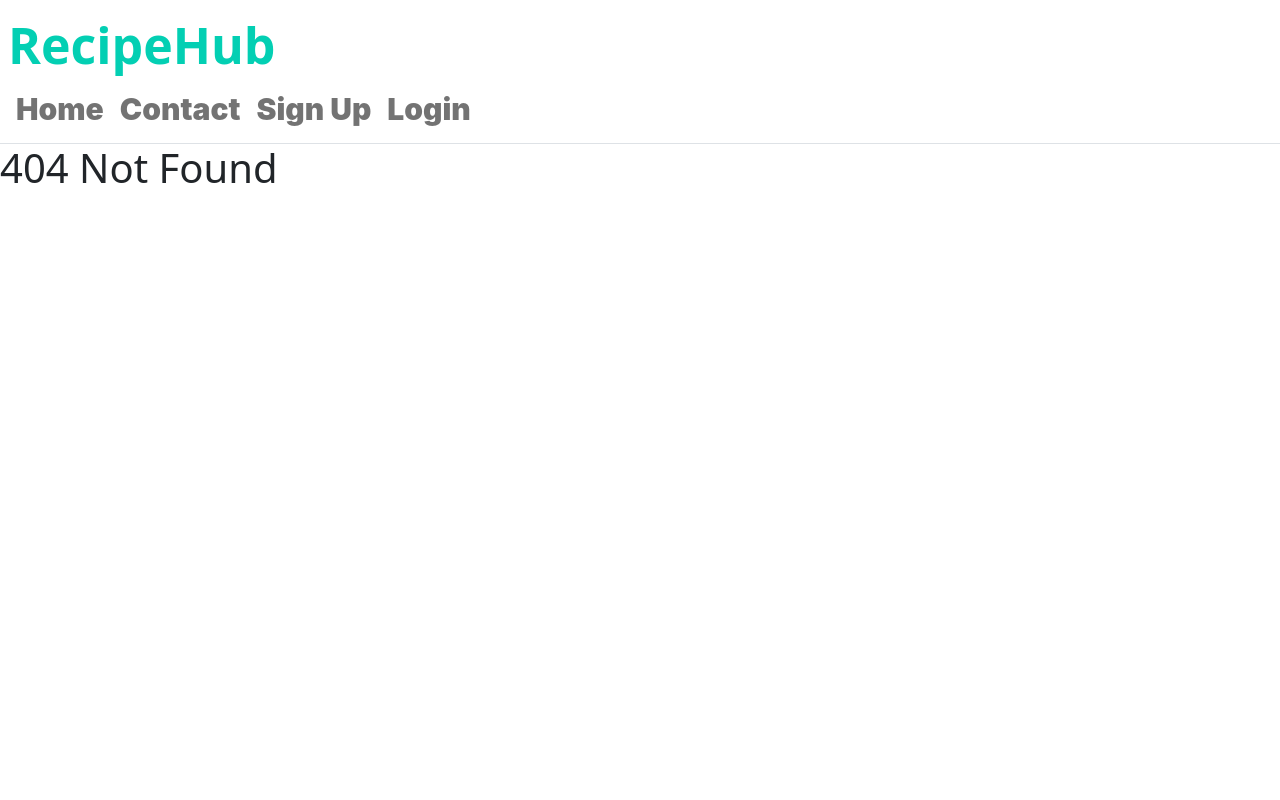
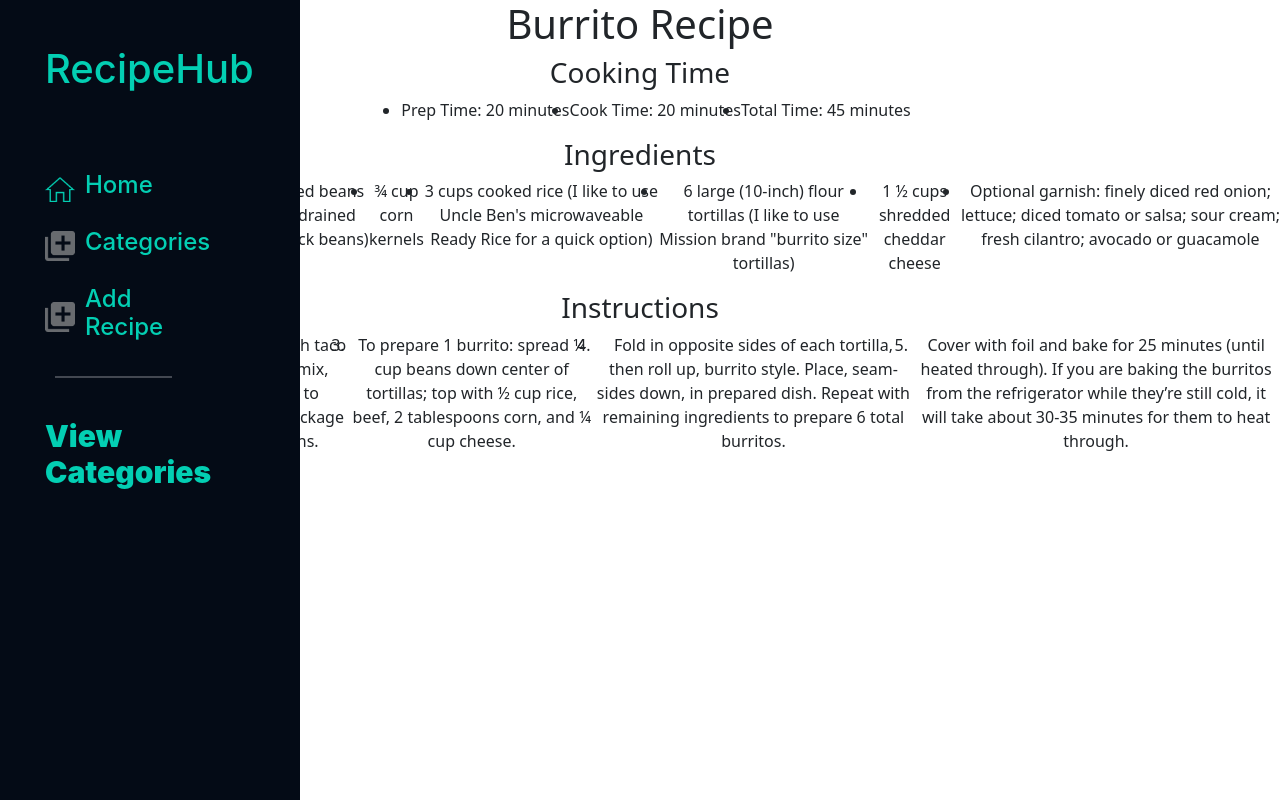
Before and after one commit to Jonathan-Martin1/RecipeHub-Front-End, a React (Create React App) app: page /viewrecipe in a window 1280 px wide. Before the commit this address had no page. Built offline with nearby package versions, Linux system fonts and the light colour scheme.

Commit message:
recipe added

```diff
--- a/src/App.js
+++ b/src/App.js
@@ -12,6 +12,7 @@ import { curRentState } from './assets/pageTitles';
 import HomeNav from './components/homeNav';
 import HomePageContent from './components/homePageContent';
 import NewRecipe from './components/newRecipe';
+import ViewRecipe from './components/viewRecipe';
 import ContactForm from './pages/contactPage';
 import Login from './pages/loginPage';
 import SignUpForm from './pages/signUpPage';
@@ -77,6 +78,14 @@ function App() {
 						</div>
 					)}
 				/>
+				<Route
+					path='/viewrecipe'
+					render={() => (
+						<div>
+							<ViewRecipe />
+						</div>
+					)}
+				/>
 				<Route>
 					<HomeNav />
 					<h1>404 Not Found</h1>
--- a/src/components/cards.js
+++ b/src/components/cards.js
@@ -1,7 +1,38 @@
-import React from 'React';
+import React from 'react';
 
-const Cards = () => {
-	return <div></div>;
+import {
+  Button,
+  Card,
+  Container,
+} from 'react-bootstrap';
+import { useHistory } from 'react-router';
+
+const Cards = (props) => {
+	// const recipeTitle = props.recipeTitle;
+	// const recipeImageURL = props.recipeImageURL;
+	const history = useHistory();
+
+	const handleViewRecipe = (event) => {
+		event.preventDefault();
+		history.push('/viewrecipe');
+	};
+
+	return (
+		<Container>
+			<Card style={{ width: '18rem' }}>
+				<Card.Img
+					variant='top'
+					src='https://www.theseasonedmom.com/wp-content/uploads/2018/02/The-Easiest-Burrito-Recipe-7-150x150.jpg'
+				/>
+				<Card.Body>
+					<Card.Title>Burrito Recipe</Card.Title>
+					<Button variant='primary' onClick={handleViewRecipe}>
+						Go To Recipe
+					</Button>
+				</Card.Body>
+			</Card>
+		</Container>
+	);
 };
 
 export default Cards;
--- a/src/components/mainRecipeContent.js
+++ b/src/components/mainRecipeContent.js
@@ -1,7 +1,13 @@
-import React from 'React';
+import React from 'react';
 
-const mainRecipeContent = () => {
-	return <div></div>;
+import Cards from './cards';
+
+const MainRecipeContent = () => {
+	return (
+		<div>
+			<Cards />
+		</div>
+	);
 };
 
-export default mainRecipeContent;
+export default MainRecipeContent;
--- a/src/components/newRecipe.js
+++ b/src/components/newRecipe.js
@@ -6,25 +6,33 @@ import {
   Container,
   Form,
 } from 'react-bootstrap';
+import { useHistory } from 'react-router';
 
 import UserNav from './userNav';
 
-const NewRecipe = () => {
+const NewRecipe = (props) => {
 	const initialData = {
 		recipeTitle: '',
+		recipeImageURL: '',
 		recipeCookTime: '',
 		recipeInstructions: '',
 		recipeIngredients: '',
 	};
 	const [formData, setFormData] = useState(initialData);
+	const history = useHistory();
 
 	const handleSubmit = (event) => {
 		event.preventDefault();
+		props = formData;
+		history.push('/usercontent');
 	};
 
 	const handleChange = (event) => {
 		setFormData(() => {
-			return { ...formData, [event.target.name]: event.target.value };
+			return {
+				...formData,
+				[event.target.name]: event.target.value,
+			};
 		});
 	};
 
@@ -34,7 +42,6 @@ const NewRecipe = () => {
 				display: 'flex',
 				margin: 'auto',
 				width: 'auto',
-				padding: '10px',
 				justifyContent: 'center',
 			}}>
 			<div>
@@ -61,6 +68,25 @@ const NewRecipe = () => {
 								className='form-control'
 								id='recipeTitle'
 								value={formData.recipeTitle}
+								onChange={handleChange}
+								required
+							/>
+							<label
+								htmlFor='recipeImageURL'
+								className='form-label'
+								style={{
+									color: 'black',
+									display: 'flex',
+									justifyContent: 'center',
+								}}>
+								Recipe Image Address URL
+							</label>
+							<input
+								name='recipeImageURL'
+								type='text'
+								className='form-control'
+								id='recipeImageURL'
+								value={formData.recipeImageURL}
 								onChange={handleChange}
 								required
 							/>
--- a/src/components/signup.css
+++ b/src/components/signup.css
@@ -1,18 +1,8 @@
 /* Choose the symbol, image or numeric for the bullet points on the list: */
-
-/* SYMBOLS and NUMERICS */
-
-ul {
-	list-style-type: square;
-}
-
-ol {
-	list-style-type: decimal;
-}
 
 /* IMAGES: */
 
-li {
+.itemOne {
 	display: flex;
 	margin: 0;
 	padding: 15px 0 15px 60px;
@@ -25,17 +15,17 @@ li {
 
 /* Define the color of each bullet point on the list */
 
-ul {
+.signUp {
 	list-style: none; /* Remove list bullets */
 	padding: 0;
 	margin: 0;
 }
 
-li {
+/* .itemOne {
 	padding-left: 16px;
-}
+} */
 
-li:before {
+.itemOne:before {
 	content: '•'; /* Insert content that looks like bullets */
 	padding-right: 8px;
 	color: blue;
--- a/src/components/user.css
+++ b/src/components/user.css
@@ -97,3 +97,13 @@ a:hover h4 {
 	height: 500px;
 	font-size: 14px;
 }
+
+ul {
+	display: flex;
+	justify-content: center;
+}
+
+ol {
+	display: flex;
+	justify-content: center;
+}
--- /dev/null
+++ b/src/components/viewRecipe.js
@@ -0,0 +1,81 @@
+import './user.css';
+
+import React from 'react';
+
+import UserNav from './userNav';
+
+const ViewRecipe = () => {
+	return (
+		<div style={{ display: 'flex' }}>
+			<UserNav />
+			<div style={{ textAlign: 'center' }}>
+				<div>
+					<h1>Burrito Recipe</h1>
+				</div>
+				<div className='cookTime'>
+					<h3>Cooking Time</h3>
+					<ul>
+						<li>Prep Time: 20 minutes</li>
+						<li>Cook Time: 20 minutes</li>
+						<li>Total Time: 45 minutes</li>
+					</ul>
+				</div>
+				<div className='ingredients'>
+					<h3>Ingredients</h3>
+					<ul>
+						<li>1 lb. lean ground beef</li>
+						<li>1 (1 ounce) packet taco seasoning mix</li>
+						<li>
+							1 ½ cups refried beans (or 1 ½ cups drained and rinsed black
+							beans)
+						</li>
+						<li>¾ cup corn kernels</li>
+						<li>
+							3 cups cooked rice (I like to use Uncle Ben's microwaveable Ready
+							Rice for a quick option)
+						</li>
+						<li>
+							6 large (10-inch) flour tortillas (I like to use Mission brand
+							"burrito size" tortillas)
+						</li>
+						<li>1 ½ cups shredded cheddar cheese</li>
+						<li>
+							Optional garnish: finely diced red onion; lettuce; diced tomato or
+							salsa; sour cream; fresh cilantro; avocado or guacamole
+						</li>
+					</ul>
+				</div>
+				<div className='instructions'>
+					<h3>Instructions</h3>
+					<ol>
+						<li>
+							Preheat oven to 350° F. Spray 9 x 13-inch baking dish with cooking
+							spray and set aside.
+						</li>
+						<li>
+							Cook beef with taco seasoning mix, according to seasoning package
+							instructions.
+						</li>
+						<li>
+							To prepare 1 burrito: spread ¼ cup beans down center of tortillas;
+							top with ½ cup rice, beef, 2 tablespoons corn, and ¼ cup cheese.
+						</li>
+						<li>
+							Fold in opposite sides of each tortilla, then roll up, burrito
+							style. Place, seam-sides down, in prepared dish. Repeat with
+							remaining ingredients to prepare 6 total burritos.
+						</li>
+						<li>
+							Cover with foil and bake for 25 minutes (until heated through). If
+							you are baking the burritos from the refrigerator while they’re
+							still cold, it will take about 30-35 minutes for them to heat
+							through.
+						</li>
+					</ol>
+				</div>
+			</div>
+		</div>
+	);
+};
+
+export default ViewRecipe;
--- a/src/pages/signUpPage.js
+++ b/src/pages/signUpPage.js
@@ -89,21 +89,21 @@ const SignUpForm = () => {
 				justifyContent: 'center',
 			}}>
 			<div style={{ padding: '200px' }}>
-				<ul>
-					<li>
+				<ul className='signUp'>
+					<li className='itemOne'>
 						<h3>Store your recipes</h3>
 					</li>
 					<h6>
 						Take your favorite recipe from anywhere and import them to one
 						place.
 					</h6>
-					<li>
+					<li className='itemOne'>
 						<h3>Keep the recipes categorized</h3>
 					</li>
 					<h6>
 						Add your own categories to each recipe so you never lose them.
 					</h6>
-					<li>
+					<li className='itemOne'>
 						<h3>Never forget your personal changes</h3>
 					</li>
 					<h6>
--- a/src/pages/userContent.js
+++ b/src/pages/userContent.js
@@ -1,5 +1,6 @@
 import React from 'react';
 
+import MainRecipeContent from '../components/mainRecipeContent';
 import UserNav from '../components/userNav';
 
 const UserContent = (props, { loggedIn, setLoggedIn }) => {
@@ -10,6 +11,10 @@ const UserContent = (props, { loggedIn, setLoggedIn }) => {
 			<div>
 				<UserNav handleShow={handleShow} handleClose={handleClose} />
 			</div>
+			<div
+				style={{ display: 'flex', justifyContent: 'center', padding: '20px' }}>
+				<MainRecipeContent />
+			</div>
 		</div>
 	);
 };
```
